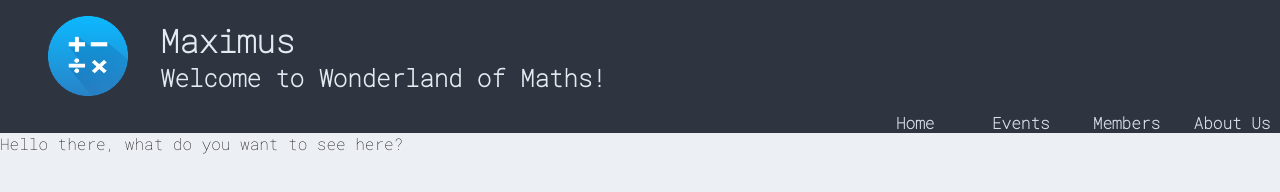
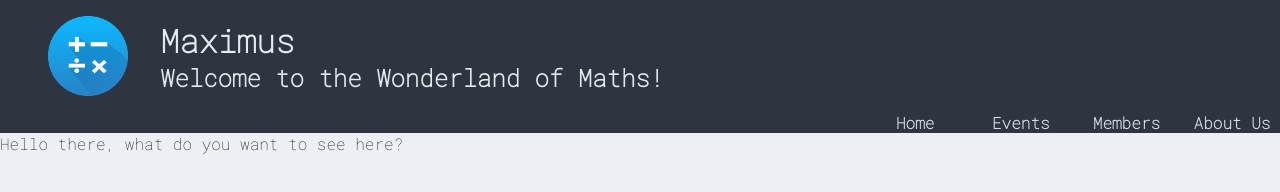
Before and after one commit to joshuajoy73/maximus-nitt.github.io, a plain HTML site: page index.html in a window 1280 px wide. Drawn offline with Linux system fonts and the light colour scheme.

Commit message:
Update index.html

```diff
--- a/index.html
+++ b/index.html
@@ -12,7 +12,7 @@
         <img src='logo.png'/>
         <div>
             <h1>Maximus</h1>
-            <h2>Welcome to Wonderland of Maths!</h2>
+            <h2>Welcome to the Wonderland of Maths!</h2>
         </div>
     </header>
     <nav>
```
